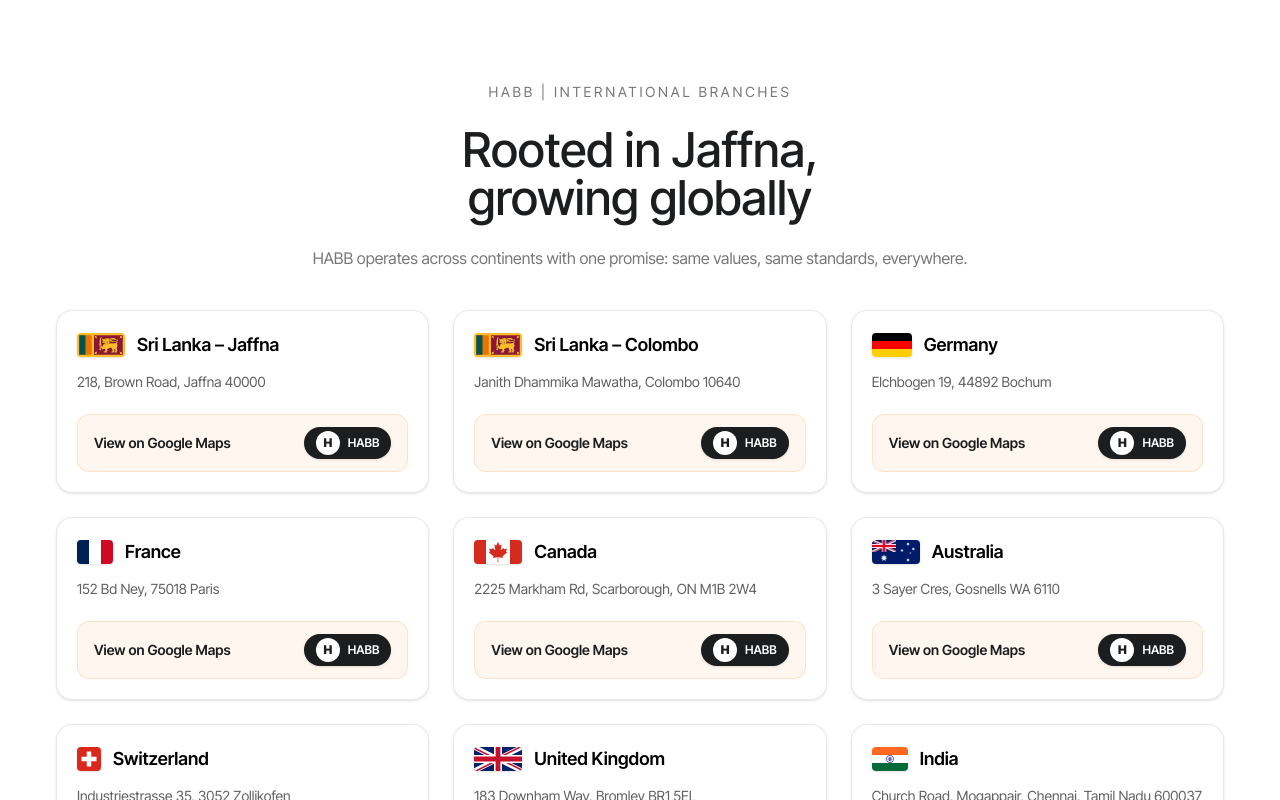
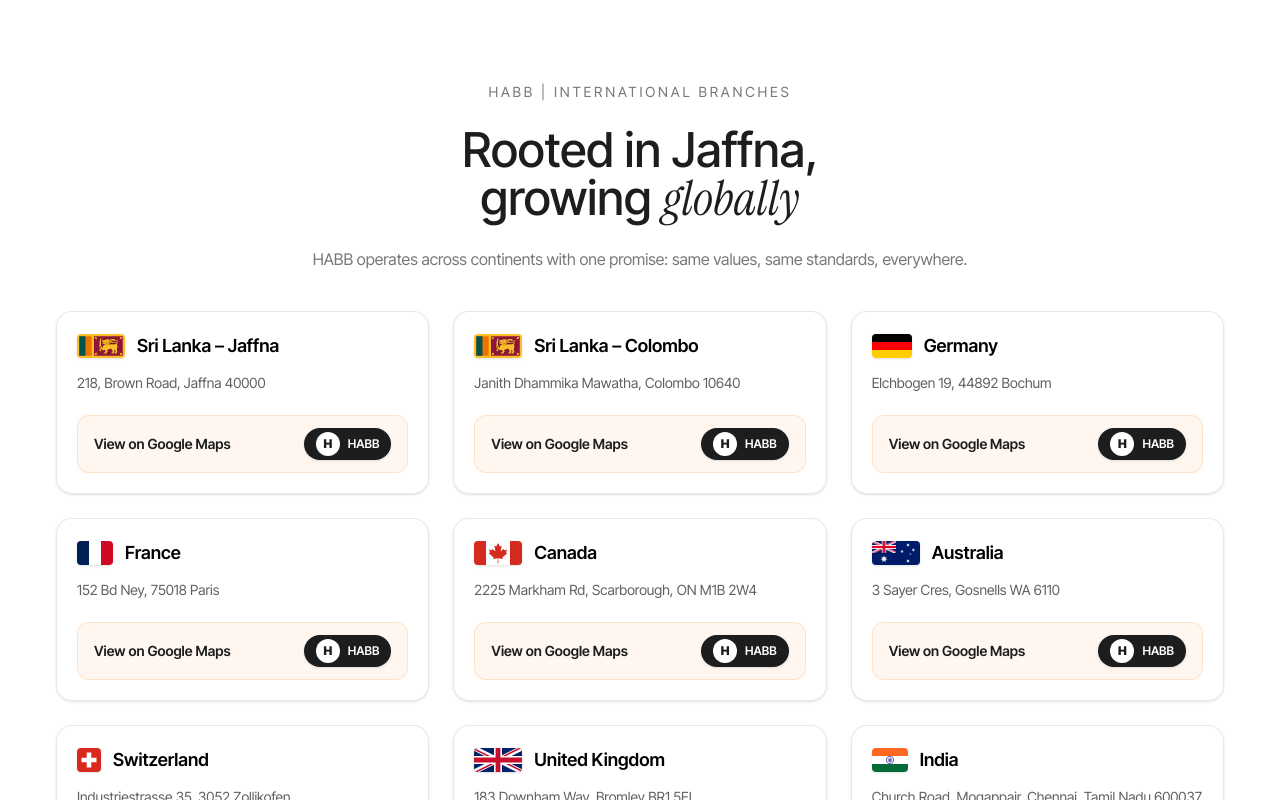
Before and after one commit to HabbInc/habblanka-newOfficialSite-2026, a Next.js app: page / in a window 1280 px wide. Shown: the part 2940-3740 px from the top of the page. Built offline with nearby package versions, Linux system fonts and the light colour scheme; no server answers.

Commit message:
fix: update text in Branches component for clarity and emphasis

```diff
--- a/src/app/components/home/branches/index.tsx
+++ b/src/app/components/home/branches/index.tsx
@@ -92,9 +92,15 @@
           <div className='flex flex-col gap-6 text-center items-center'>
             <p className='text-sm uppercase tracking-[0.2em] text-dark_black/60 dark:text-white/60'>HABB | International Branches</p>
             <div className='max-w-32 text-center'>
-              <h2>
-                <TextGenerateEffect words="Rooted in Jaffna, growing globally" duration={0.5} />
+                <h2>
+                <TextGenerateEffect words="Rooted in Jaffna, growing" duration={0.5} />
+                <TextGenerateEffect
+                  words=" globally"
+                  delay={1}
+                  className="italic font-normal instrument-font"
+                />
               </h2>
+
             </div>
             <p className='max-w-3xl text-dark_black/60 dark:text-white/60'>
               HABB operates across continents with one promise: same values, same standards, everywhere.
```
